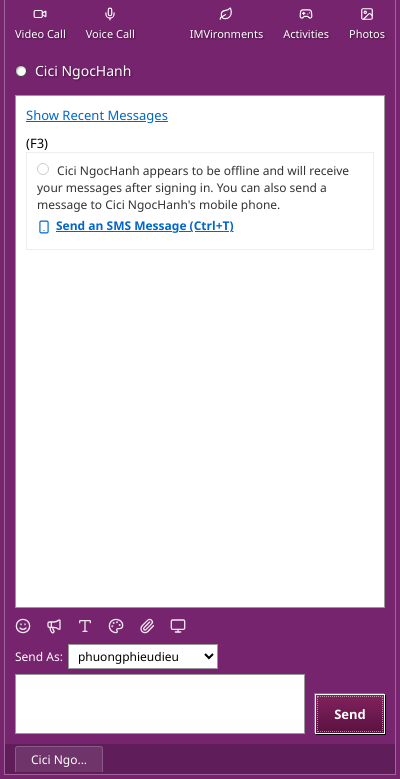
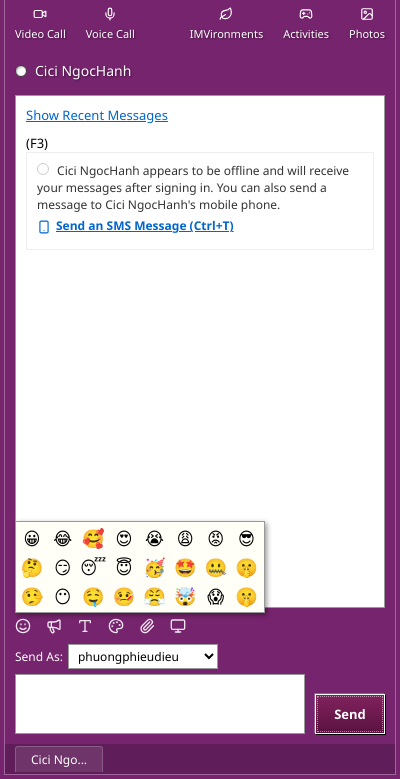
Before and after one commit to Danchoimod/Zahu-Messenger, an Electron app: page src/chat.html in a window 400 px wide. Both pictures are taken after a click on the element 23 px from the left and 691 px from the top of the page. Shown: the part 65-844 px from the top of the page. Drawn offline with nearby package versions, Linux system fonts and the light colour scheme.

Commit message:
add emoji

```diff
--- a/src/chat.html
+++ b/src/chat.html
@@ -176,7 +176,7 @@
 
         <!-- Formatting Toolbar -->
         <div class="formatting-toolbar">
-            <div class="format-btn"><i data-lucide="smile" style="width:16px; height:16px;"></i></div>
+            <div class="format-btn" id="emoji-btn"><i data-lucide="smile" style="width:16px; height:16px;"></i></div>
             <div class="format-btn"><i data-lucide="megaphone" style="width:16px; height:16px;"></i></div>
             <div class="format-btn"><i data-lucide="type" style="width:16px; height:16px;"></i></div>
             <div class="format-btn"><i data-lucide="palette" style="width:16px; height:16px;"></i></div>
@@ -194,8 +194,37 @@
 
         <!-- Input Area -->
         <div class="input-container">
-            <textarea class="chat-input"></textarea>
+            <textarea class="chat-input" id="chat-input"></textarea>
             <button class="send-btn">Send</button>
+        </div>
+
+        <div id="emoji-picker" class="emoji-picker-modal">
+            <div class="emoji-grid">
+                <span class="emoji-item" onclick="addEmoji('😀')">😀</span>
+                <span class="emoji-item" onclick="addEmoji('😂')">😂</span>
+                <span class="emoji-item" onclick="addEmoji('🥰')">🥰</span>
+                <span class="emoji-item" onclick="addEmoji('😍')">😍</span>
+                <span class="emoji-item" onclick="addEmoji('😭')">😭</span>
+                <span class="emoji-item" onclick="addEmoji('😩')">😩</span>
+                <span class="emoji-item" onclick="addEmoji('😡')">😡</span>
+                <span class="emoji-item" onclick="addEmoji('😎')">😎</span>
+                <span class="emoji-item" onclick="addEmoji('🤔')">🤔</span>
+                <span class="emoji-item" onclick="addEmoji('😏')">😏</span>
+                <span class="emoji-item" onclick="addEmoji('😴')">😴</span>
+                <span class="emoji-item" onclick="addEmoji('😇')">😇</span>
+                <span class="emoji-item" onclick="addEmoji('🥳')">🥳</span>
+                <span class="emoji-item" onclick="addEmoji('🤩')">🤩</span>
+                <span class="emoji-item" onclick="addEmoji('🤐')">🤐</span>
+                <span class="emoji-item" onclick="addEmoji('🤫')">🤫</span>
+                <span class="emoji-item" onclick="addEmoji('🤥')">🤥</span>
+                <span class="emoji-item" onclick="addEmoji('😶')">😶</span>
+                <span class="emoji-item" onclick="addEmoji('🤤')">🤤</span>
+                <span class="emoji-item" onclick="addEmoji('🤒')">🤒</span>
+                <span class="emoji-item" onclick="addEmoji('😤')">😤</span>
+                <span class="emoji-item" onclick="addEmoji('🤯')">🤯</span>
+                <span class="emoji-item" onclick="addEmoji('😱')">😱</span>
+                <span class="emoji-item" onclick="addEmoji('🤫')">🤫</span>
+            </div>
         </div>
 
         <!-- Bottom Status/Tabs -->
@@ -314,6 +343,40 @@
                 triggerBuzz();
             }
         });
+
+        // Emoji Logic
+        const emojiBtn = document.getElementById('emoji-btn');
+        const emojiPicker = document.getElementById('emoji-picker');
+        const chatInput = document.getElementById('chat-input');
+
+        emojiBtn.addEventListener('click', (e) => {
+            e.stopPropagation();
+            const rect = emojiBtn.getBoundingClientRect();
+            emojiPicker.style.display = emojiPicker.style.display === 'block' ? 'none' : 'block';
+
+            // Position modal above/near the button
+            if (emojiPicker.style.display === 'block') {
+                emojiPicker.style.bottom = (window.innerHeight - rect.top + 5) + 'px';
+                emojiPicker.style.left = rect.left + 'px';
+            }
+        });
+
+        window.addEmoji = function (emoji) {
+            const start = chatInput.selectionStart;
+            const end = chatInput.selectionEnd;
+            const text = chatInput.value;
+            chatInput.value = text.substring(0, start) + emoji + text.substring(end);
+            chatInput.focus();
+            chatInput.selectionStart = chatInput.selectionEnd = start + emoji.length;
+            emojiPicker.style.display = 'none';
+        };
+
+        // Close picker when clicking outside
+        window.addEventListener('click', (e) => {
+            if (emojiPicker.style.display === 'block' && !emojiPicker.contains(e.target) && e.target !== emojiBtn) {
+                emojiPicker.style.display = 'none';
+            }
+        });
     </script>
 </body>
 
--- a/src/styles/chat.css
+++ b/src/styles/chat.css
@@ -448,3 +448,40 @@ body {
     animation: shake 0.5s;
     animation-iteration-count: 2;
 }
+
+/* Emoji Picker Styles */
+.emoji-picker-modal {
+    display: none;
+    position: absolute;
+    background: #FFFEF7;
+    border: 1px solid #999;
+    box-shadow: 2px 2px 5px rgba(0, 0, 0, 0.4);
+    z-index: 10000;
+    padding: 2px;
+    width: 250px;
+    max-height: 200px;
+    overflow-y: auto;
+}
+
+
+.emoji-grid {
+    display: grid;
+    grid-template-columns: repeat(8, 1fr);
+    gap: 1px;
+}
+
+.emoji-item {
+    width: 28px;
+    height: 28px;
+    display: flex;
+    align-items: center;
+    justify-content: center;
+    cursor: pointer;
+    font-size: 18px;
+    border: 1px solid transparent;
+}
+
+.emoji-item:hover {
+    background-color: #BD7E9D50;
+    border: 1px solid #BD7E9D;
+}
```
Also changed, not shown: src/signout_confirm.html (+1 -0 lines).
